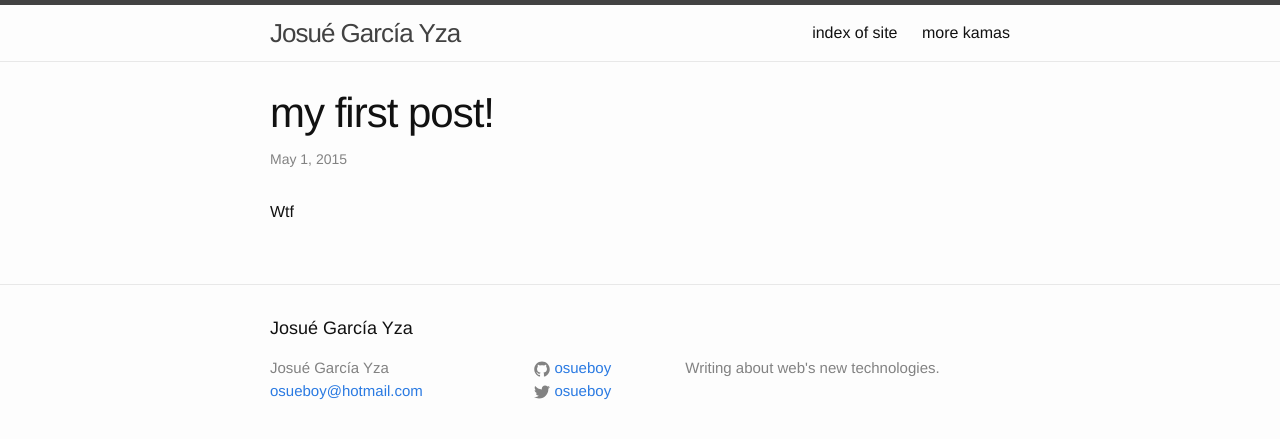
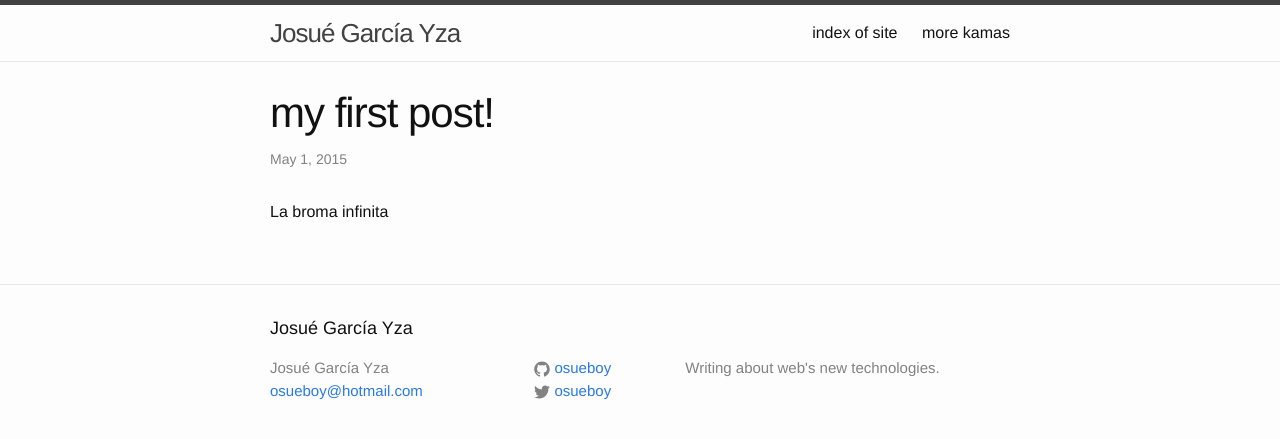
Before and after one commit to osueboy/osueboy.github.io, a Jekyll site: the page built from _posts/2015-05-01-testing-jekyll-by-osueboy.markdown, in a window 1280 px wide. Shown: the top 439 px of the page. Built offline with Jekyll 4.4.1, drawn with Linux system fonts in a browser that asks for light colours.

Commit message:
new post

```diff
--- a/Gemfile
+++ b/Gemfile
@@ -1,4 +1,4 @@
 source 'http://rubygems.org'
-
+ruby "2.0.0"
 gem 'github-pages'
 gem 'wdm', '>= 0.1.0'
--- a/_posts/2015-05-01-testing-jekyll-by-osueboy.markdown
+++ b/_posts/2015-05-01-testing-jekyll-by-osueboy.markdown
@@ -3,6 +3,6 @@ layout: post
 title:  "my first post!"
 date:   2015-05-01 11:13:00
 categories: osueboy
-permalink: testing
+permalink: infinite-jest
 ---
-Wtf
+La broma infinita
```
Also changed, not shown: _posts/2015-05-01-welcome-to-jekyll.markdown (deleted, +0 -7 lines).
